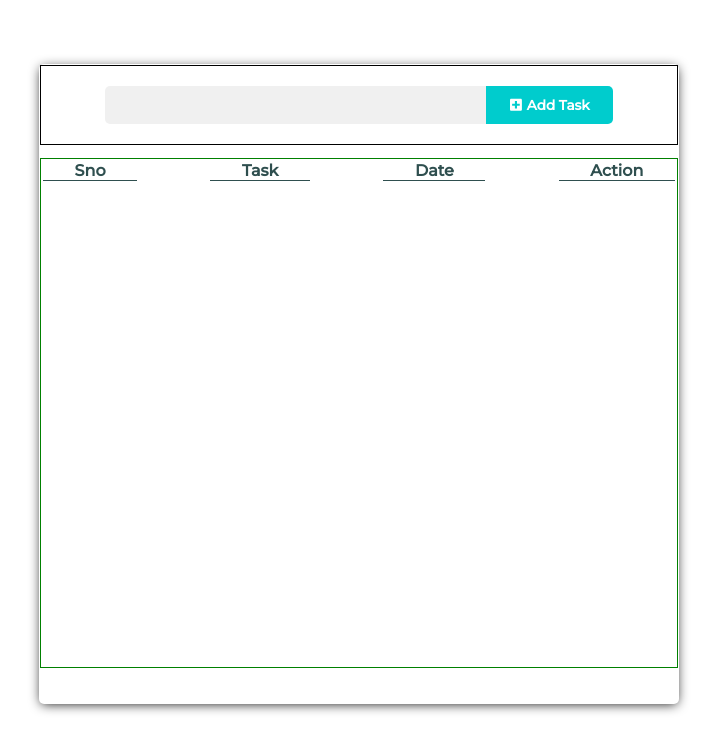
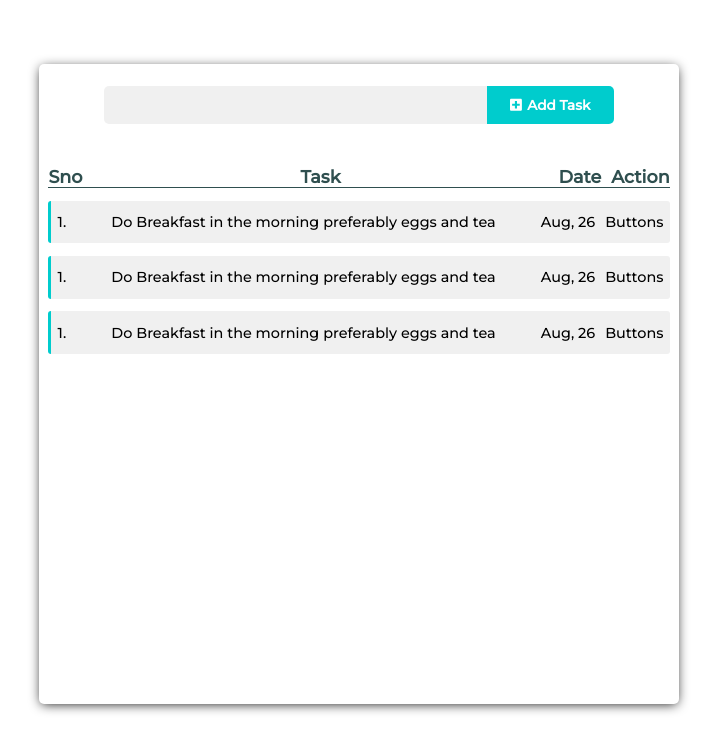
Before and after one commit to ShahrozAhmd/react-todo, a React (Create React App) app: page / in a window 1280 px wide. Shown: the top 752 px of the page, without its empty margins (281-998 px from the left). Built offline with nearby package versions, Linux system fonts and the light colour scheme.

Commit message:
just setup complete tasklist container with demo data and design except the action buttons

```diff
--- a/src/Components/AddTaskBar/addTaskBar.module.css
+++ b/src/Components/AddTaskBar/addTaskBar.module.css
@@ -3,8 +3,8 @@
   flex-direction: row;
   justify-content: center;
   align-items: center;
-  border: 1px solid black;
   height: 10vh;
+
 }
 
 .InputBox {
@@ -15,6 +15,7 @@
   border-top-left-radius: 5px;
   border-bottom-left-radius: 5px;
   outline: none;
+
 }
 
 .AddTaskBtn {
@@ -29,6 +30,7 @@
   font-size: 0.85em;
   outline: none;
   cursor: pointer;
+
 }
 
 .AddTaskBtn:hover {
--- a/src/Components/TasksContainer/TaskItem/taskItem.js
+++ b/src/Components/TasksContainer/TaskItem/taskItem.js
@@ -1,10 +1,16 @@
-import React from 'react'
-import ActionButton from '../../ActionButtons/actionButton'
+import React from "react";
+import classes from "./taskItem.module.css";
+import ActionButton from "../../ActionButtons/actionButton";
 
-export default function TaskItem() {
-    return (
-        <div>
-
-        </div>
-    )
+export default function TaskItem(props) {
+  return (
+    <tr className={classes.Table}>
+      <td className={classes.Sno}>1.</td>
+      <td className={classes.Task}>
+        Do Breakfast in the morning preferably eggs and tea
+      </td>
+      <td className={classes.Date}>Aug, 26</td>
+      <td className={classes.Action}>Buttons</td>
+    </tr>
+  );
 }
--- a/src/Components/TasksContainer/TaskItem/taskItem.module.css
+++ b/src/Components/TasksContainer/TaskItem/taskItem.module.css
@@ -0,0 +1,32 @@
+.Table {
+  display: flex;
+  flex-direction: row;
+  justify-content: space-between;
+  margin-top: 2%;
+  width: 100%;
+  padding: 2% 1% 2% 1%;
+  background-color: #f0f0f0;
+  border-left: 3px solid #00cccd;
+  border-radius: 3px;
+}
+
+td {
+  text-align: center;
+  font-size: 0.9rem;
+}
+
+/* .Sno {
+  flex-shrink: 1;
+}
+.Action {
+  flex-shrink: 1;
+} */
+
+.Date {
+  padding: 0 10px 0 0;
+}
+
+.Task {
+  flex-grow: 2;
+  overflow: auto;
+}
--- a/src/Components/TasksContainer/taskContainer.js
+++ b/src/Components/TasksContainer/taskContainer.js
@@ -1,18 +1,22 @@
 import React from "react";
-import classes from './taskContainer.module.css'
+import classes from "./taskContainer.module.css";
 import TaskItem from "./TaskItem/taskItem";
 
 export default function TaskContainer(props) {
   return (
-    <div className = {classes.container}>
+    <div className={classes.container}>
       <div>
         <table>
-          <tr className = {classes.Table}>
-            <th>Sno</th>
-            <th>Task</th>
-            <th>Date</th>
-            <th>Action</th>
+          <tr className={classes.Table}>
+            <th className={classes.Sno}>Sno</th>
+            <th className={classes.Task}>Task</th>
+            <th className={classes.Date}>Date</th>
+            <th className={classes.Action}>Action</th>
           </tr>
+          {/* here I have to run .map to print rows as per data */}
+          <TaskItem />
+          <TaskItem />
+          <TaskItem />
         </table>
       </div>
     </div>
--- a/src/Components/TasksContainer/taskContainer.module.css
+++ b/src/Components/TasksContainer/taskContainer.module.css
@@ -1,9 +1,9 @@
 .container {
   margin-top: 2%;
-  border: 1px solid green;
   overflow: scroll;
   height: 80%;
   width: 100%;
+  padding: 1%;
 }
 
 table {
@@ -12,9 +12,9 @@ table {
 
 th {
   border-bottom: 1px solid darkslategray;
-  padding: 0 5% 0 5%;
   color: darkslategray;
-
+  text-align: center;
+  font-size: 1.1rem;
 }
 
 .Table {
@@ -22,3 +22,18 @@ th {
   flex-direction: row;
   justify-content: space-between;
 }
+/* .Sno {
+  flex-shrink: 1;
+}*/
+
+.Date {
+  padding: 0 10px 0 0;
+}
+
+/* .Action {
+  flex-shrink: 1;
+}  */
+
+.Task {
+  flex-grow: 2;
+}
```
